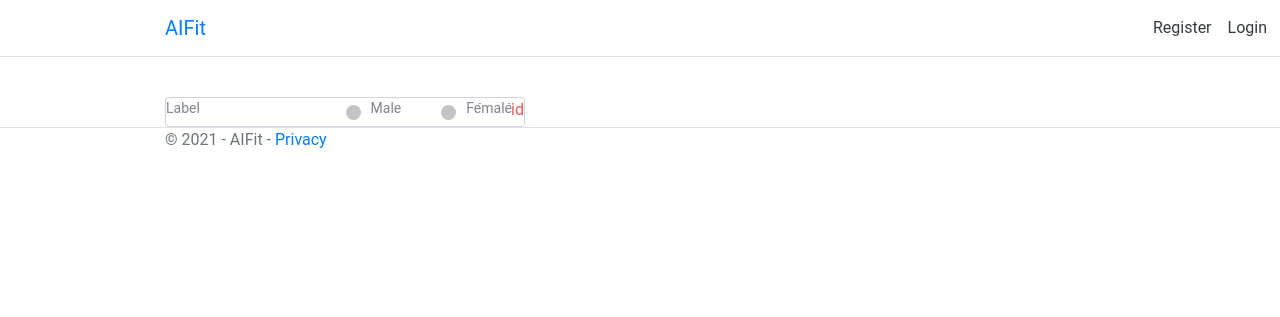
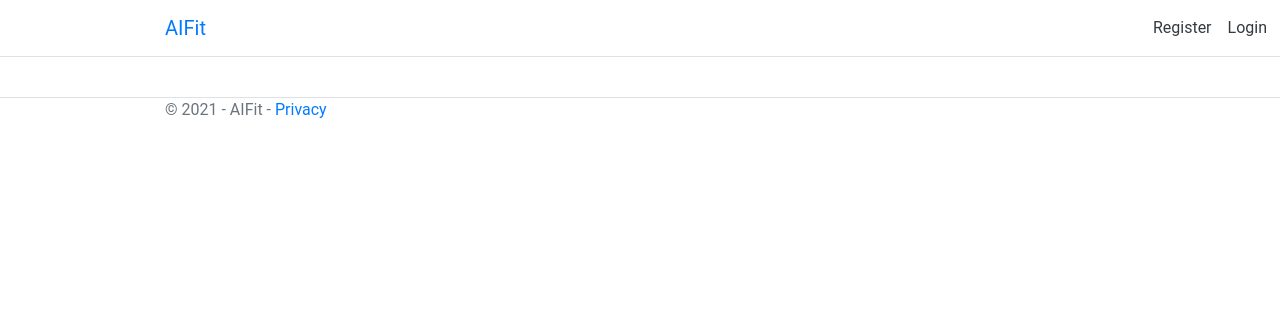
Before and after one commit to rahulnagarkoti/AIFit, an ASP.NET Core app: page / in a window 1280 px wide; the page is wider, and only the part inside the window is pictured. Shown: the top 317 px of that part. Run offline with ASP.NET Core 8, Linux system fonts and the light colour scheme; some libraries are stand-ins or nearby versions.

Commit message:
Remove form control

```diff
--- a/Views/Home/Index.cshtml
+++ b/Views/Home/Index.cshtml
@@ -1,17 +1,3 @@
 @{
     ViewData["Title"] = "Log In / Sign Up";
 }
-
-<div class="form-control form-control--radio">
-    <p class="form-control__error-message">Invalid</p>
-    <div class="radio-control">
-        <input type="radio" value="m" name="gender" id="male" class="radio-control__radio" required>
-        <label for="male" class="radio-control__label label">Male</label>
-    </div>
-    <div class="radio-control">
-        <input type="radio" name="gender" id="female" class="radio-control__radio" required>
-        <label for="female" value="f" class="radio-control__label label">Female</label>
-    </div>
-
-    <label class="form-control__label label">Label</label>
-</div>
```
Also changed, not shown: 1 other file.
